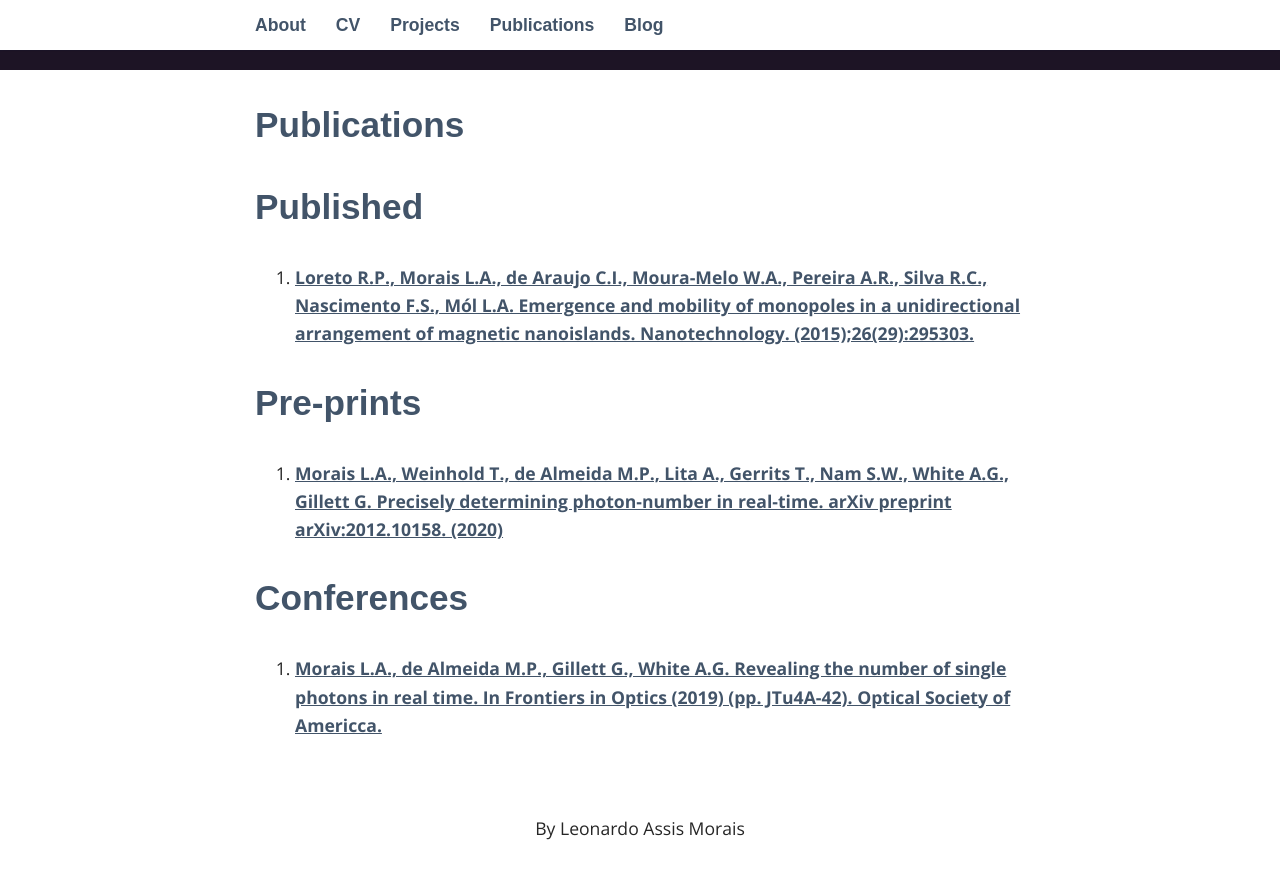
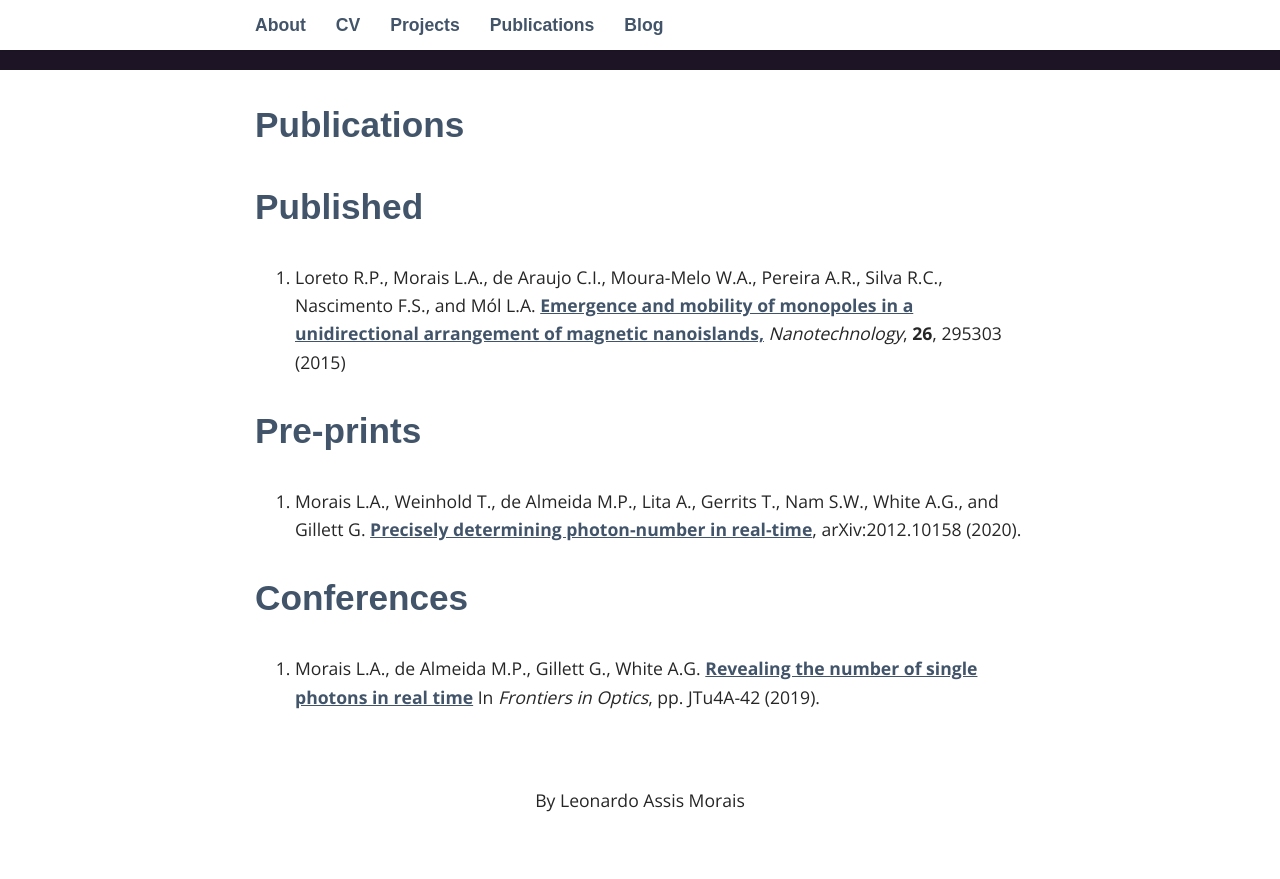
Before and after one commit to Leo-am/Leo-am.github.io, a Jekyll site: the page built from _pages/04_publications.md, in a window 1280 px wide and 900 px high, scrolled down 430 px. Shown: the top 879 px of the window. Built offline with Jekyll 4.4.1, drawn with Linux system fonts in a browser that asks for light colours; some web fonts are replaced.

Commit message:
edited publications, moved image on about_me, updated readme and gitignore

```diff
--- a/_pages/04_publications.md
+++ b/_pages/04_publications.md
@@ -6,15 +6,17 @@ permalink: /publications/
 
 ## Published
 
-1. [Loreto R.P., Morais L.A., de Araujo C.I., Moura-Melo W.A., Pereira A.R., Silva R.C., Nascimento F.S., Mól L.A.
-Emergence and mobility of monopoles in a unidirectional arrangement of magnetic nanoislands. Nanotechnology. (2015);26(29):295303.](https://iopscience.iop.org/article/10.1088/0957-4484/26/29/295303/meta)
+1. Loreto R.P., Morais L.A., de Araujo C.I., Moura-Melo W.A., Pereira A.R., Silva R.C., Nascimento F.S., and Mól L.A.
+[Emergence and mobility of monopoles in a unidirectional arrangement of magnetic nanoislands,](https://iopscience.iop.org/article/10.1088/0957-4484/26/29/295303/meta)
+_Nanotechnology_, __26__, 295303 (2015)
 
 ## Pre-prints
-1. [Morais L.A., Weinhold T., de Almeida M.P., Lita A., Gerrits T., Nam S.W., White A.G., Gillett G. Precisely determining
-photon-number in real-time. arXiv preprint arXiv:2012.10158. (2020)](https://arxiv.org/abs/2012.10158)
+1. Morais L.A., Weinhold T., de Almeida M.P., Lita A., Gerrits T., Nam S.W., White A.G., and Gillett G.
+[Precisely determining photon-number in real-time](https://arxiv.org/abs/2012.10158), arXiv:2012.10158 (2020).
 
 
 ## Conferences
 
-1. [Morais L.A., de Almeida M.P., Gillett G., White A.G. Revealing the number of single photons in real time. In Frontiers in
-Optics (2019) (pp. JTu4A-42). Optical Society of Americca.](https://opg.optica.org/abstract.cfm?uri=FiO-2019-JTu4A.42)
+1. Morais L.A., de Almeida M.P., Gillett G., White A.G.
+[Revealing the number of single photons in real time](https://opg.optica.org/abstract.cfm?uri=FiO-2019-JTu4A.42)
+In _Frontiers in Optics_, pp. JTu4A-42 (2019).
```
Also changed, not shown: _pages/01_about.md (+1 -10 lines), _pages/03_projects.md (+7 -0 lines), README.md, images/3MT winners.jpg (added), images/fisica-formatura.jpeg (added), 1 other file.
